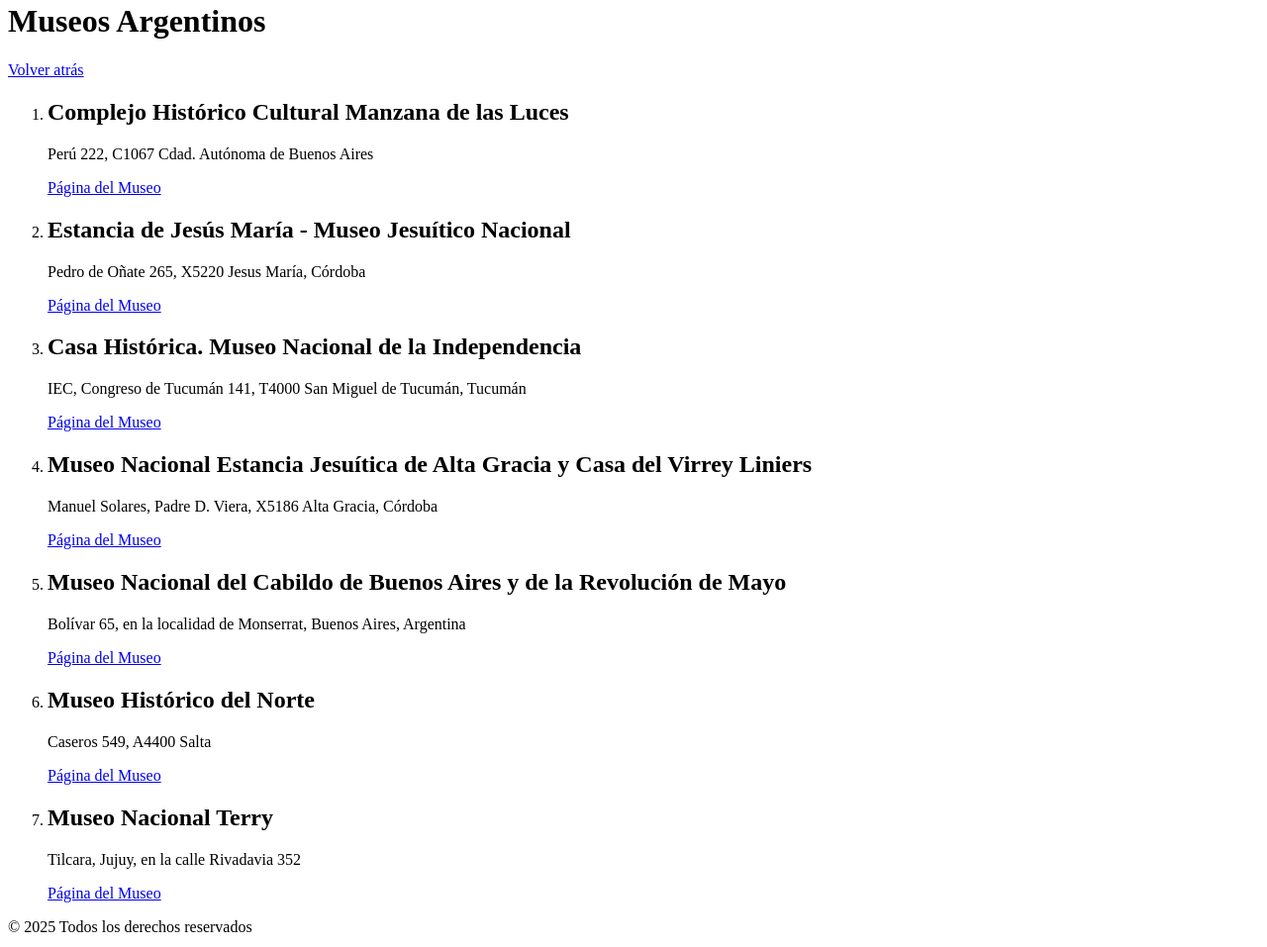
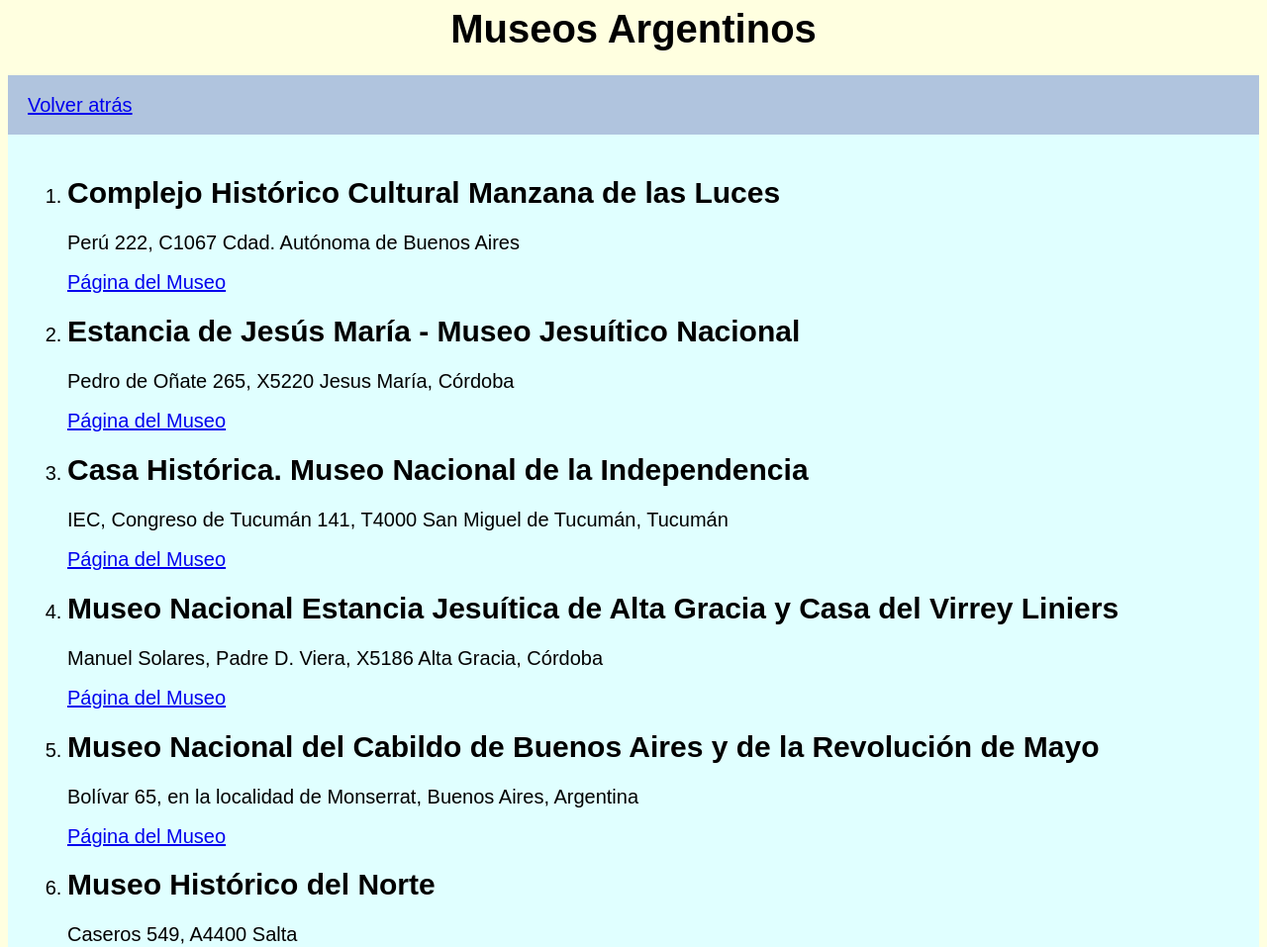
Before and after one commit to Ignacio367/TP01PV2025IgnacioHuanca, a plain HTML site: page museos.html in a window 1280 px wide. Shown: the part 18-975 px from the top of the page at 99% size. Drawn offline with Linux system fonts and the light colour scheme.

Commit message:
Añadiendo styles a index.html, contacto.html y museos.html

```diff
--- /dev/null
+++ b/css/styles.css
@@ -0,0 +1,57 @@
+body{
+    background:lightblue;
+    font-family: Arial, Helvetica, sans-serif;
+    font-size: 20px;
+}
+
+.image{
+    width: 700px;
+}
+
+header{
+    background: lightgoldenrodyellow;
+    text-align: center;
+}
+
+nav{
+    float: left;
+    padding: 20px;
+    width: 80%;
+    background: lightgoldenrodyellow;
+}
+
+article{
+    float: left;
+    padding: 20px;
+    width: 80%;
+    background: lightcyan;
+}
+
+aside{
+    padding-left: 20px;
+    float: right;
+    padding-right: 20px;
+    width: calc(20% - 40px - 40px);
+    background: lightsteelblue;
+}
+
+#contacto{
+    float: left;
+    padding: 20px;
+    width: calc(100% - 40px);
+    text-align: center;
+    height: 20px;
+    line-height: 20px;
+}
+
+footer{
+    float: left;
+    padding: 20px;
+    width: calc(100% - 40px);
+    text-align: center;
+    height: 40px;
+    line-height: 40px;
+
+    background: black;
+    color: white;
+}
--- a/museos.html
+++ b/museos.html
@@ -3,6 +3,34 @@
 <head>
     <meta charset="UTF-8">
     <meta name="viewport" content="width=device-width, initial-scale=1.0">
+    <!-- Estilo interno (internal)-->
+    <style>
+        body{
+            background: lightyellow;
+            font-family: Arial, Helvetica, sans-serif;
+            font-size: 20px;
+            line-height: 1;
+        }
+        header{
+            text-align: center;
+        }
+        nav{
+            background: lightsteelblue;
+            width: auto;
+            padding: 20px;
+        }
+        article{
+            background: lightcyan;
+            padding: 20px;
+        }
+        footer{
+            background: black;
+            color: white;
+            text-align: center;
+            height: 50px;
+            line-height: 50px;
+        }
+    </style>
     <title>MUSEOS ARGENTINOS</title>
 </head>
 <body>
@@ -19,39 +47,36 @@
             <li>
                 <h2> Complejo Histórico Cultural Manzana de las Luces </h2>
                 <p> Perú 222, C1067 Cdad. Autónoma de Buenos Aires </p>
-                <nav>
-                    <a href="https://manzanadelasluces.cultura.gob.ar/"> Página del Museo </a>
-                </nav>
-            </li>
+                <a href="https://manzanadelasluces.cultura.gob.ar/" target="_blank"> Página del Museo </a>
             <li>
                 <h2> Estancia de Jesús María - Museo Jesuítico Nacional </h2>
                 <p> Pedro de Oñate 265, X5220 Jesus María, Córdoba </p>
-                <a href="https://museojesuitico.cultura.gob.ar/"> Página del Museo </a>
+                <a href="https://museojesuitico.cultura.gob.ar/" target="_blank"> Página del Museo </a>
             </li>
             <li>
                 <h2> Casa Histórica. Museo Nacional de la Independencia </h2>
                 <p> IEC, Congreso de Tucumán 141, T4000 San Miguel de Tucumán, Tucumán </p>
-                <a href="https://casadelaindependencia.cultura.gob.ar/"> Página del Museo </a>
+                <a href="https://casadelaindependencia.cultura.gob.ar/" target="_blank"> Página del Museo </a>
             </li>
             <li>
                 <h2> Museo Nacional Estancia Jesuítica de Alta Gracia y Casa del Virrey Liniers </h2>
                 <p> Manuel Solares, Padre D. Viera, X5186 Alta Gracia, Córdoba </p>
-                <a href="https://museoliniers.cultura.gob.ar/"> Página del Museo </a>
+                <a href="https://museoliniers.cultura.gob.ar/" target="_blank"> Página del Museo </a>
             </li>
             <li>
                 <h2> Museo Nacional del Cabildo de Buenos Aires y de la Revolución de Mayo </h2>
                 <p> Bolívar 65, en la localidad de Monserrat, Buenos Aires, Argentina </p>
-                <a href="https://cabildonacional.cultura.gob.ar/"> Página del Museo </a>
+                <a href="https://cabildonacional.cultura.gob.ar/" target="_blank"> Página del Museo </a>
             </li>
             <li>
                 <h2> Museo Histórico del Norte </h2>
                 <p> Caseros 549, A4400 Salta </p>
-                <a href="https://museodelnorte.cultura.gob.ar/"> Página del Museo </a>
+                <a href="https://museodelnorte.cultura.gob.ar/" target="_blank"> Página del Museo </a>
             </li>
             <li>
                 <h2> Museo Nacional Terry </h2>
                 <p> Tilcara, Jujuy, en la calle Rivadavia 352 </p>
-                <a href="https://museoterry.cultura.gob.ar/"> Página del Museo </a>
+                <a href="https://museoterry.cultura.gob.ar/" target="_blank"> Página del Museo </a>
             </li>
         </ol>
     </article>
```
Also changed, not shown: contacto.html (+6 -4 lines), index.html (+8 -6 lines), 1 other file.
